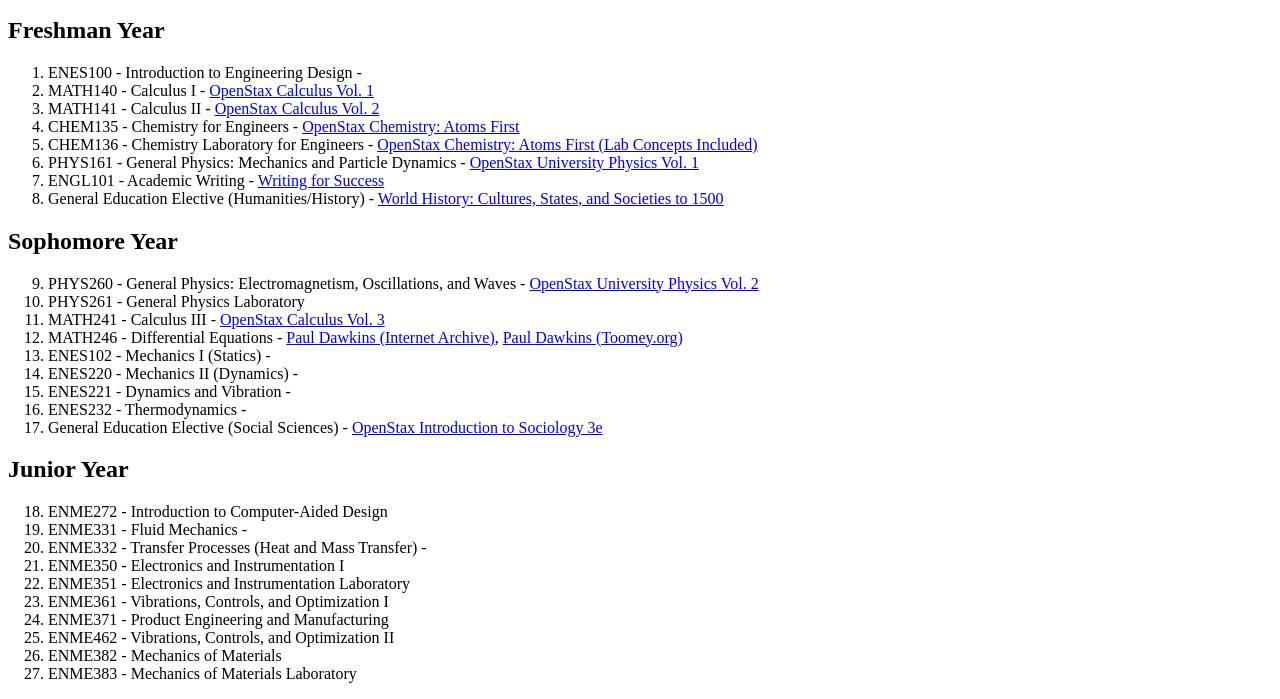
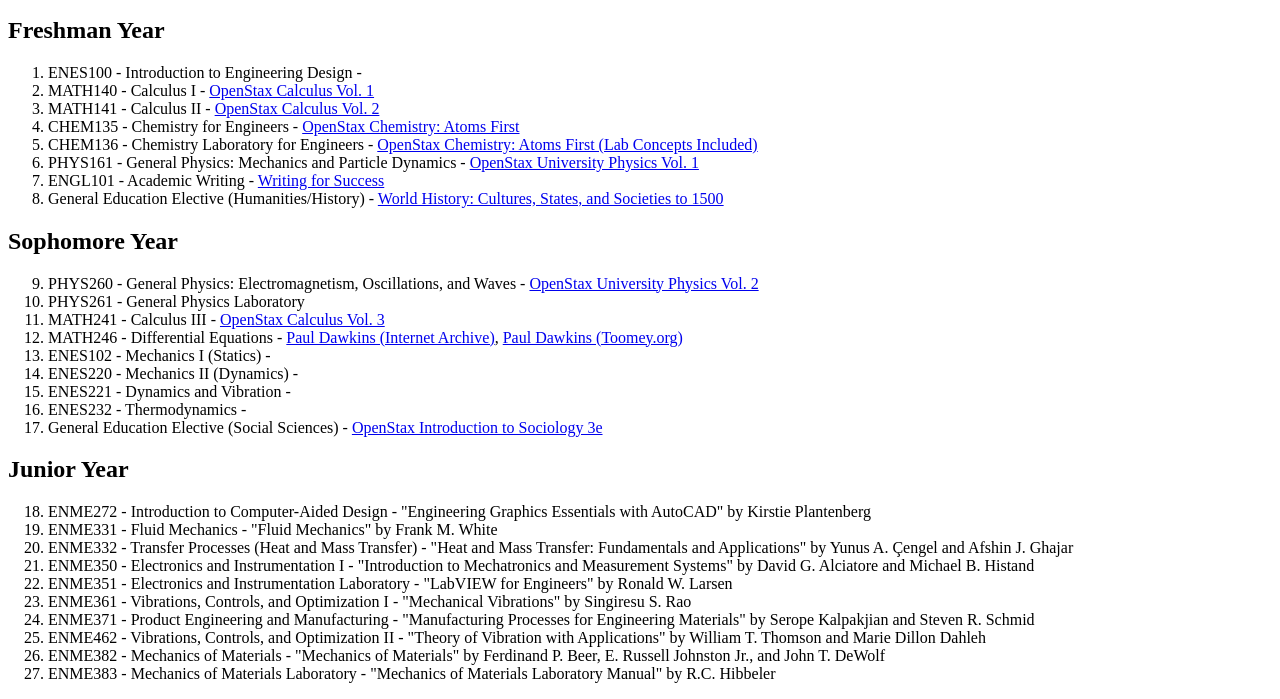
Before and after one commit to Martinezworldwide/collegemajors, a plain HTML site: page majors/engineering/mechanical-engineering.html in a window 1280 px wide. Shown: the part 101-800 px from the top of the page. Drawn offline with Linux system fonts and the light colour scheme.

Commit message:
Update mechanical-engineering.html

```diff
--- a/majors/engineering/mechanical-engineering.html
+++ b/majors/engineering/mechanical-engineering.html
@@ -79,21 +79,42 @@
 
 
         <!-- Junior Year -->
-        <section>
-            <h2>Junior Year</h2>
-            <ol start="18">
-                <li>ENME272 - Introduction to Computer-Aided Design</li>
-                <li>ENME331 - Fluid Mechanics - </li>
-                <li>ENME332 - Transfer Processes (Heat and Mass Transfer) - </li>
-                <li>ENME350 - Electronics and Instrumentation I</li>
-                <li>ENME351 - Electronics and Instrumentation Laboratory</li>
-                <li>ENME361 - Vibrations, Controls, and Optimization I</li>
-                <li>ENME371 - Product Engineering and Manufacturing</li>
-                <li>ENME462 - Vibrations, Controls, and Optimization II</li>
-                <li>ENME382 - Mechanics of Materials</li>
-                <li>ENME383 - Mechanics of Materials Laboratory</li>
-            </ol>
-        </section>
+       <section>
+    <h2>Junior Year</h2>
+    <ol start="18">
+        <li>ENME272 - Introduction to Computer-Aided Design -
+            <span>"Engineering Graphics Essentials with AutoCAD" by Kirstie Plantenberg</span>
+        </li>
+        <li>ENME331 - Fluid Mechanics -
+            <span>"Fluid Mechanics" by Frank M. White</span>
+        </li>
+        <li>ENME332 - Transfer Processes (Heat and Mass Transfer) -
+            <span>"Heat and Mass Transfer: Fundamentals and Applications" by Yunus A. Çengel and Afshin J. Ghajar</span>
+        </li>
+        <li>ENME350 - Electronics and Instrumentation I -
+            <span>"Introduction to Mechatronics and Measurement Systems" by David G. Alciatore and Michael B. Histand</span>
+        </li>
+        <li>ENME351 - Electronics and Instrumentation Laboratory -
+            <span>"LabVIEW for Engineers" by Ronald W. Larsen</span>
+        </li>
+        <li>ENME361 - Vibrations, Controls, and Optimization I -
+            <span>"Mechanical Vibrations" by Singiresu S. Rao</span>
+        </li>
+        <li>ENME371 - Product Engineering and Manufacturing -
+            <span>"Manufacturing Processes for Engineering Materials" by Serope Kalpakjian and Steven R. Schmid</span>
+        </li>
+        <li>ENME462 - Vibrations, Controls, and Optimization II -
+            <span>"Theory of Vibration with Applications" by William T. Thomson and Marie Dillon Dahleh</span>
+        </li>
+        <li>ENME382 - Mechanics of Materials -
+            <span>"Mechanics of Materials" by Ferdinand P. Beer, E. Russell Johnston Jr., and John T. DeWolf</span>
+        </li>
+        <li>ENME383 - Mechanics of Materials Laboratory -
+            <span>"Mechanics of Materials Laboratory Manual" by R.C. Hibbeler</span>
+        </li>
+    </ol>
+</section>
+
 
         <!-- Senior Year -->
         <section>
```
